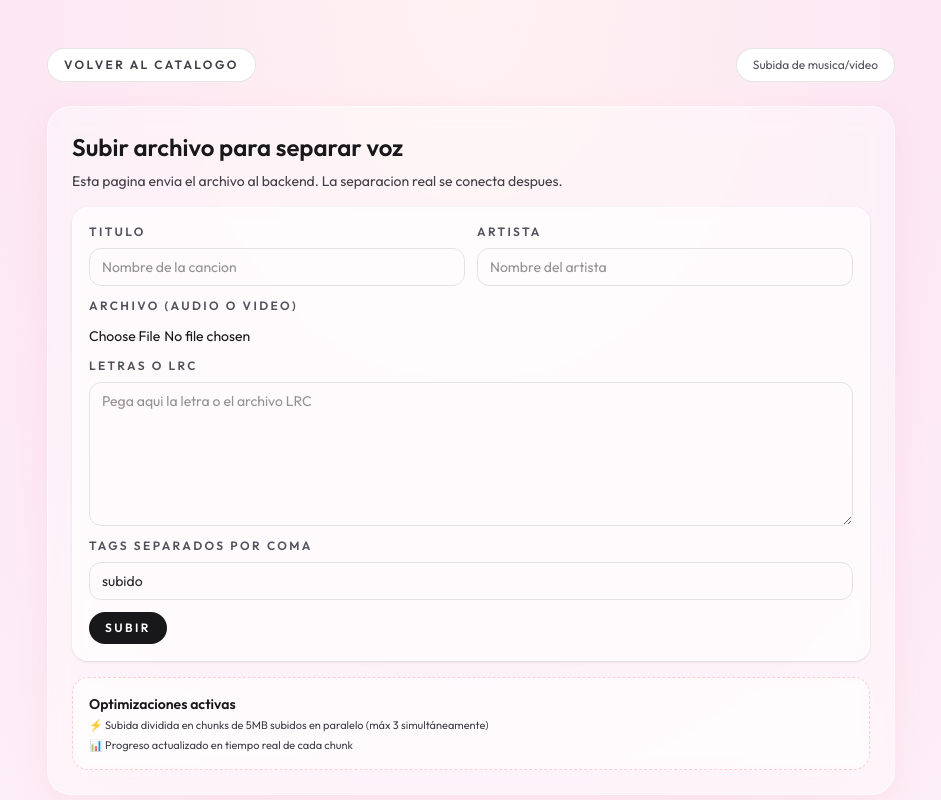
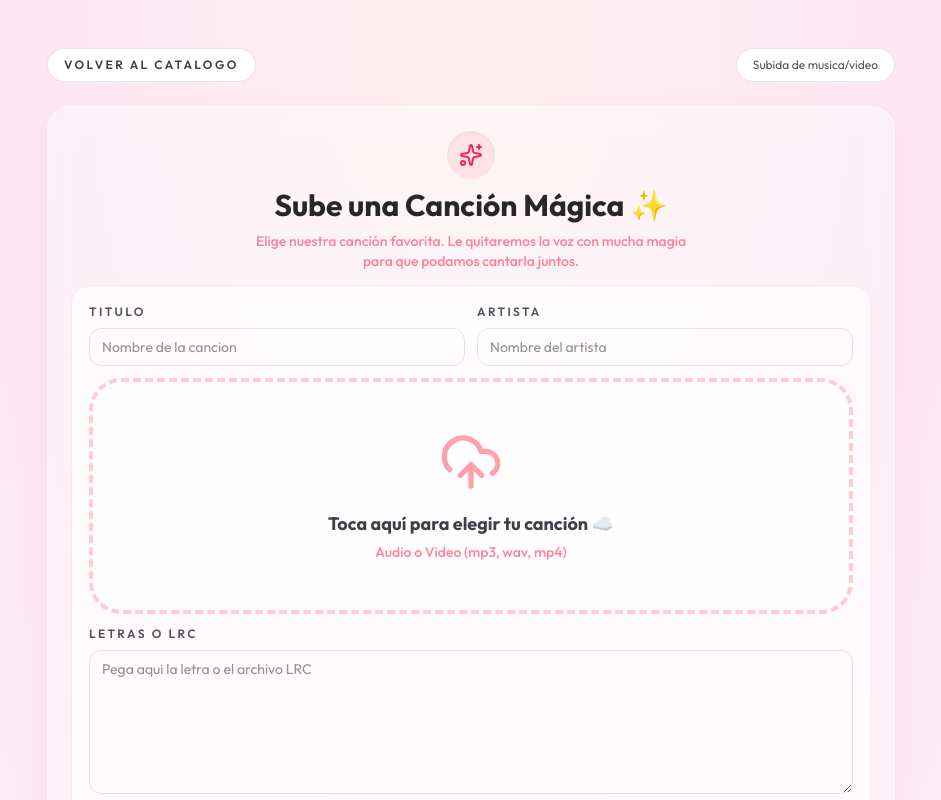
Before and after one commit to Rafael-129/karaoke, a Next.js app: page /upload in a window 1280 px wide. Shown: the top 800 px of the page, without its empty margins (169-1110 px from the left). Built offline with nearby package versions, Linux system fonts and the light colour scheme.

Commit message:
feat: implement file upload page with chunked transmission and status polling logic

```diff
--- a/app/upload/page.tsx
+++ b/app/upload/page.tsx
@@ -2,6 +2,7 @@
 
 import Link from "next/link";
 import { useState, useMemo, useEffect } from "react";
+import { CloudUpload, Heart, Sparkles, Music } from "lucide-react";
 
 const CHUNK_SIZE = 3 * 1024 * 1024; // 3MB chunks (more conservative than 5MB)
 const MAX_PARALLEL_CHUNKS = 3;
@@ -253,13 +254,15 @@ export default function UploadPage() {
 
         <div className="rounded-3xl border border-white/50 bg-white/40 p-6 shadow-[0_8px_30px_rgb(251,113,133,0.1)] backdrop-blur-md">
           <div className="flex flex-col gap-4">
-            <div>
-              <h1 className="text-2xl font-semibold text-zinc-900">
-                Subir archivo para separar voz
+            <div className="flex flex-col items-center text-center">
+              <div className="inline-flex h-12 w-12 items-center justify-center rounded-full bg-rose-100 text-rose-500 mb-2 shadow-inner">
+                <Sparkles className="h-6 w-6" />
+              </div>
+              <h1 className="text-3xl font-bold text-zinc-800">
+                Sube una Canción Mágica ✨
               </h1>
-              <p className="mt-2 text-sm text-zinc-700">
-                Esta pagina envia el archivo al backend. La separacion real se
-                conecta despues.
+              <p className="mt-2 text-sm font-medium text-rose-400/80 max-w-md">
+                Elige nuestra canción favorita. Le quitaremos la voz con mucha magia para que podamos cantarla juntos.
               </p>
             </div>
 
@@ -289,11 +292,9 @@ export default function UploadPage() {
                     />
                   </div>
                 </div>
-                <label className="text-xs font-semibold uppercase tracking-[0.2em] text-zinc-600">
-                  Archivo (audio o video)
-                </label>
+                <div className="relative flex flex-col items-center justify-center rounded-[2rem] border-4 border-dashed border-rose-200 bg-white/40 py-12 transition-all hover:bg-rose-50 hover:border-rose-300">
                   <input
-                  className="w-full text-sm"
+                    className="absolute inset-0 z-10 h-full w-full cursor-pointer opacity-0"
                     type="file"
                     accept="audio/*,video/*"
                     onChange={(event) => {
@@ -305,6 +306,14 @@ export default function UploadPage() {
                       setUploadState({ status: "idle" });
                     }}
                   />
+                  <CloudUpload className="mb-4 h-16 w-16 text-rose-300" />
+                  <p className="text-lg font-bold text-zinc-700">
+                    {selectedFile ? selectedFile.name : "Toca aquí para elegir tu canción ☁️"}
+                  </p>
+                  <p className="mt-1 text-sm font-medium text-rose-400/80">
+                    {selectedFile ? "¡Perfecto! Ahora ponle un lindo título 👇" : "Audio o Video (mp3, wav, mp4)"}
+                  </p>
+                </div>
                 <div className="flex flex-col gap-2">
                   <label className="text-xs font-semibold uppercase tracking-[0.2em] text-zinc-600">
                     Letras o LRC
@@ -405,14 +414,14 @@ export default function UploadPage() {
               </div>
             </div>
 
-            <div className="rounded-2xl border border-dashed border-rose-200 bg-white/50 p-4 text-sm text-zinc-700 backdrop-blur-sm">
-              <p className="font-semibold text-zinc-900">Optimizaciones activas</p>
-              <p className="mt-1 text-[11px]">
-                ⚡ Subida dividida en chunks de 5MB subidos en paralelo (máx 3 simultáneamente)
+            <div className="flex items-start gap-4 rounded-[2rem] border-2 border-dashed border-rose-200 bg-white/50 p-6 text-sm text-zinc-700 backdrop-blur-sm">
+              <Heart className="h-8 w-8 shrink-0 text-rose-300" />
+              <div>
+                <p className="text-base font-bold text-zinc-800">Magia en proceso 💕</p>
+                <p className="mt-1 font-medium text-rose-400/80">
+                  Subimos las canciones rapidísimo dividiéndolas en partes para no hacerte esperar. ¡Pronto estaremos cantando!
                 </p>
-              <p className="mt-1 text-[11px]">
-                📊 Progreso actualizado en tiempo real de cada chunk
-              </p>
+              </div>
             </div>
           </div>
         </div>
```
Lines whose indentation alone changed are shown as unchanged.
